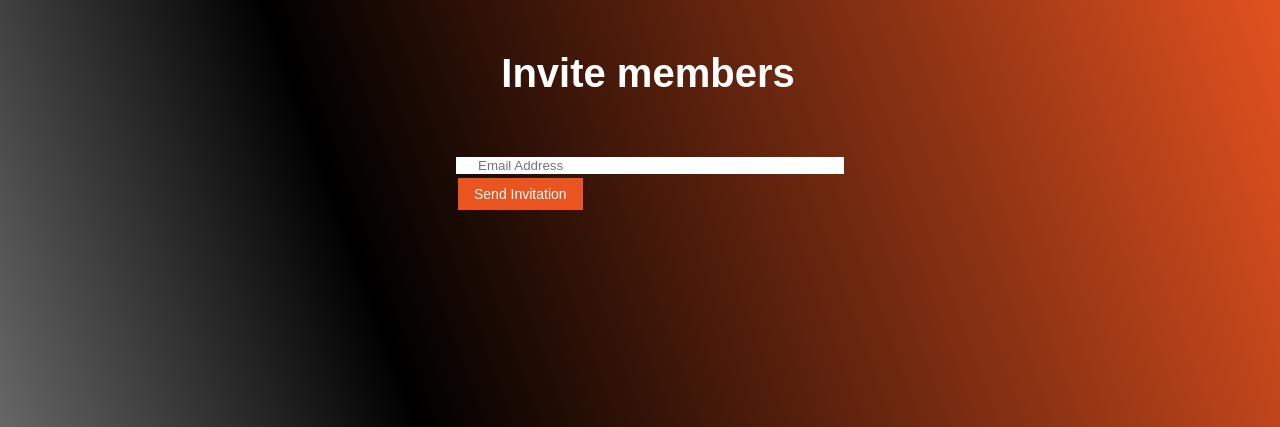
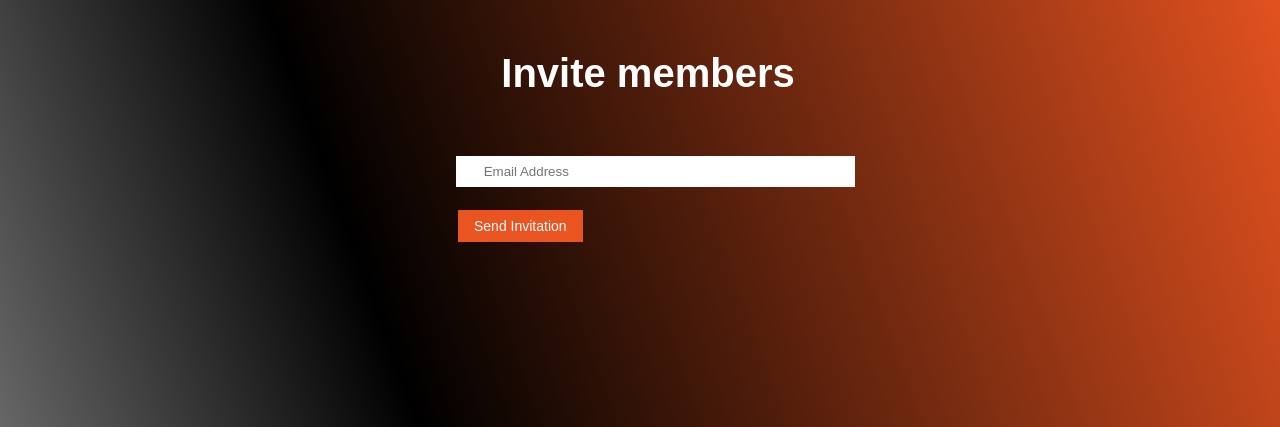
Before and after one commit to mattmallencode/crm, a Flask app: page /invite in a window 1280 px wide. Shown: the part 48-475 px from the top of the page. Run offline with Flask 3, Linux system fonts and the light colour scheme; the visitor is signed in with stand-in values (Sample User, id 1); parts of the project's set-up code (start-up, migrations or seed data) failed here and were passed over; some libraries are stand-ins or nearby versions.

Commit message:
change to team page

```diff
--- a/application/static/style.css
+++ b/application/static/style.css
@@ -770,7 +770,7 @@ div#login_box {
     margin-top: 20px;
     width: 30%;
   }
-#team_table input#email {
+#invite_page input#email {
   padding: 2%;
   margin-bottom: 5%;
 }
@@ -780,4 +780,5 @@ div#login_box {
   text-decoration: none;
   color: white;
 }
+
 /* Deals page */
```
